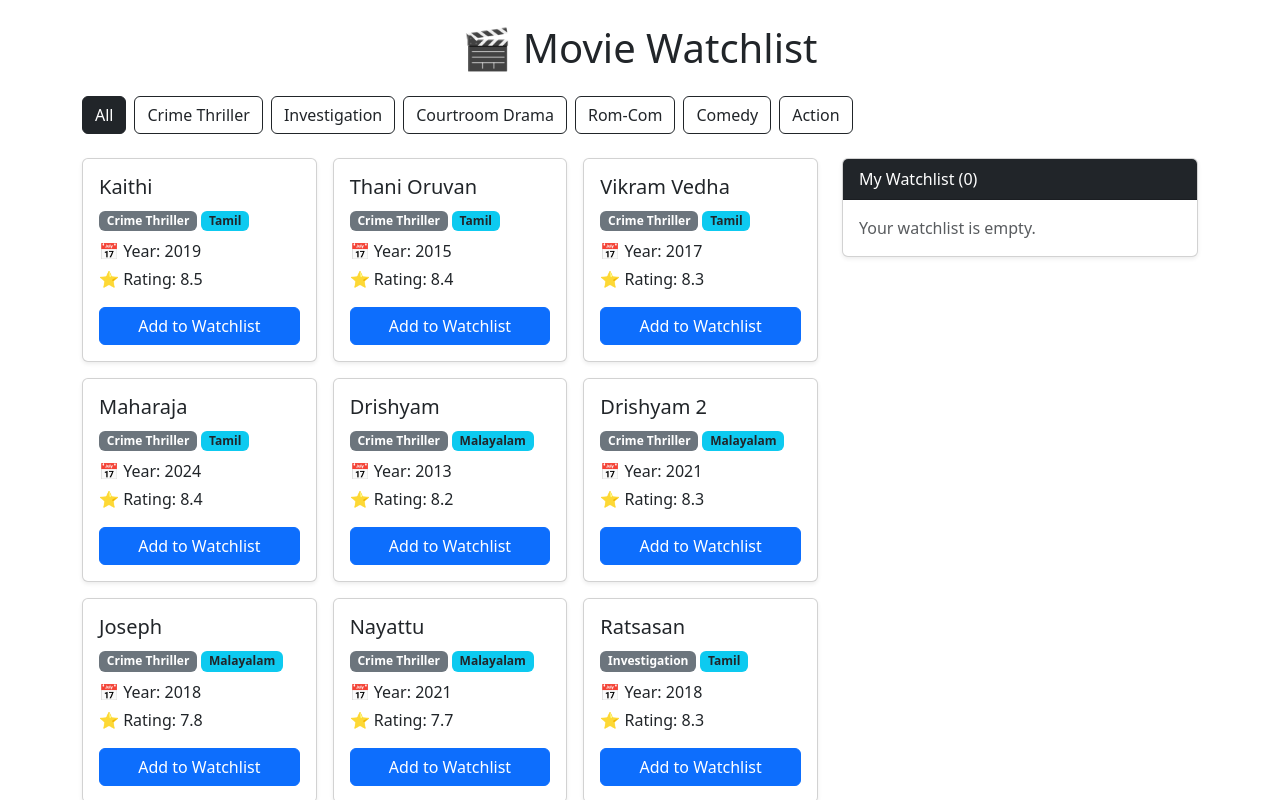
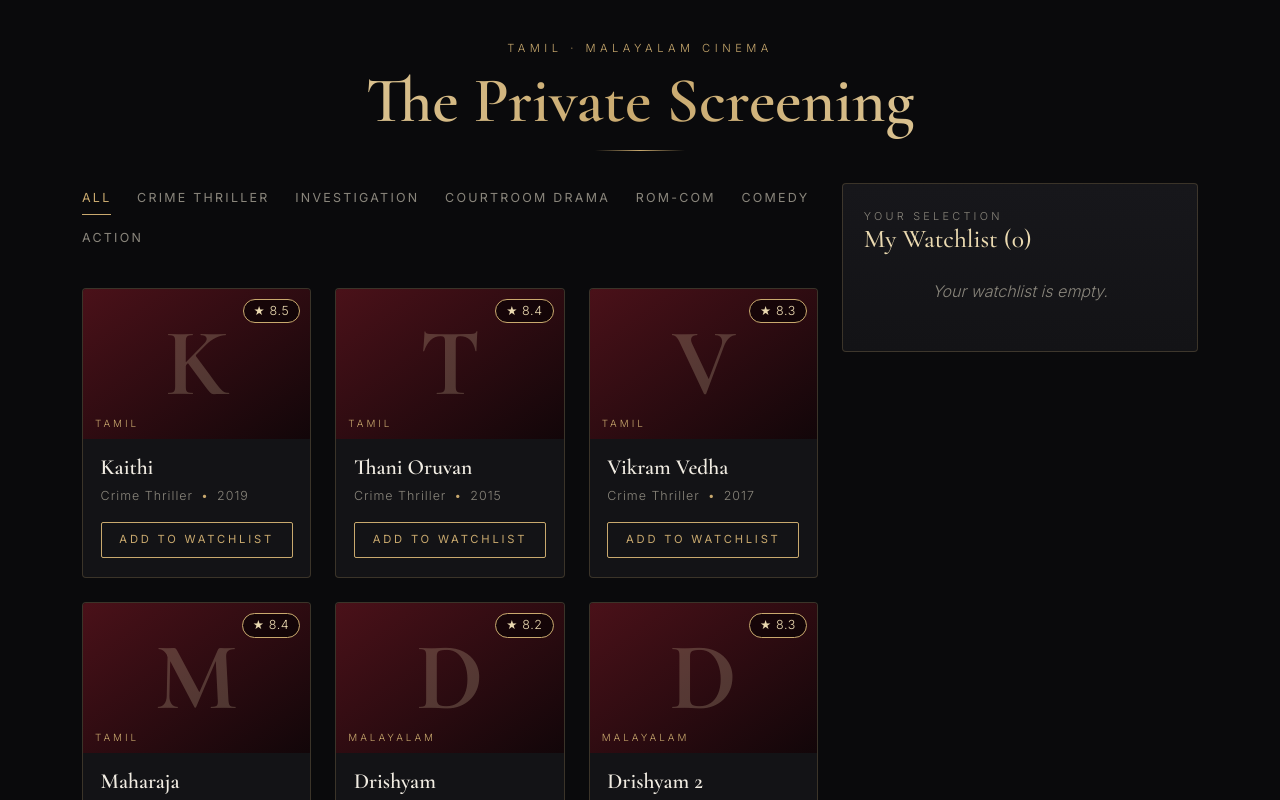
Before and after one commit to manikandanrordev-alt/movies_watchlist_react_app, a React (Vite) app: page / in a window 1280 px wide. Shown: the top 800 px of the page. Built offline with nearby package versions, Linux system fonts and the light colour scheme.

Commit message:
Movie Watch list app created using React

```diff
--- a/src/App.jsx
+++ b/src/App.jsx
@@ -6,17 +6,31 @@ import GenreFilter from "./components/GenreFilter";
 
 function App() {
   const [movies, setMovies] = useState([]);
-
+  const [loading, setLoading] = useState(true);
+  const [error, setError] = useState("");
   const [selectedGenre, setSelectedGenre] = useState("All");
 
-  const genres = ["All", ...new Set(movies.map((m) => m.genre))];
-  const filteredMovies = selectedGenre === "All" ? movies : movies.filter((m) => m.genre === selectedGenre);
+  const [watchlist, setWatchlist] = useState(() => {
+    try {
+      const saved = localStorage.getItem("watchlist");
+      return saved ? JSON.parse(saved) : [];
+    } catch {
+      return [];
+    }
+  });
 
   useEffect(() => {
-    axios.get("/movies.json").then((res) => setMovies(res.data));
+    axios
+      .get("/movies.json")
+      .then((res) => setMovies(res.data))
+      .catch(() => setError("Unable to load the collection. Please try again."))
+      .finally(() => setLoading(false));
   }, []);
 
-  const [watchlist, setWatchlist] = useState([]);
+  // Save watchlist whenever it changes
+  useEffect(() => {
+    localStorage.setItem("watchlist", JSON.stringify(watchlist));
+  }, [watchlist]);
 
   const addToWatchlist = (movie) => {
     setWatchlist((prev) =>
@@ -28,24 +42,49 @@ function App() {
     setWatchlist((prev) => prev.filter((m) => m.id !== id));
   };
 
+  const genres = ["All", ...new Set(movies.map((m) => m.genre))];
+  const filteredMovies = selectedGenre === "All" ? movies : movies.filter((m) => m.genre === selectedGenre);
+
   return (
-    <div className="container py-4">
-      <h1 className="mb-4 text-center">🎬 Movie Watchlist</h1>
-      <div className="row">
-        <GenreFilter genres={genres} selectedGenre={selectedGenre} onSelect={setSelectedGenre} />
+    <div className="container pb-5">
+      <header className="lux-header">
+        <div className="lux-eyebrow">Tamil · Malayalam Cinema</div>
+        <h1 className="lux-title">The Private Screening</h1>
+        <div className="lux-divider"></div>
+      </header>
+
+      {loading ? (
+        <div className="text-center my-5">
+          <div className="spinner-border lux-spinner" role="status">
+            <span className="visually-hidden">Loading...</span>
+          </div>
+          <p className="mt-3 lux-eyebrow">Preparing the collection</p>
+        </div>
+      ) : error ? (
+        <div className="lux-message">{error}</div>
+      ) : (
+        <div className="row g-4">
           <div className="col-lg-8">
-          <div className="row g-3">
-            {movies.map((movie) => (
+            <GenreFilter genres={genres} selectedGenre={selectedGenre} onSelect={setSelectedGenre}/>
+
+            {filteredMovies.length === 0 ? (
+              <div className="lux-message">No movies found</div>
+            ) : (
+              <div className="row g-4">
+                {filteredMovies.map((movie) => (
                   <div className="col-sm-6 col-md-4" key={movie.id}>
-                <MovieCard title={movie.title} genre={movie.genre} year={movie.year} rating={movie.rating} language={movie.language} isAdded={watchlist.some((m) => m.id === movie.id)} onAdd={() => addToWatchlist(movie)} />
+                    <MovieCard title={movie.title} genre={movie.genre} year={movie.year} rating={movie.rating} language={movie.language} isAdded={watchlist.some((m) => m.id === movie.id)} onAdd={() => addToWatchlist(movie)}/>
                   </div>
                 ))}
               </div>
+            )}
           </div>
-        <div className="col-lg-4 mt-4 mt-lg-0">
+
+          <div className="col-lg-4">
             <Watchlist watchlist={watchlist} onRemove={removeFromWatchlist} />
           </div>
         </div>
+      )}
     </div>
   );
 }
--- a/src/components/GenreFilter.jsx
+++ b/src/components/GenreFilter.jsx
@@ -1,14 +1,8 @@
 function GenreFilter({ genres, selectedGenre, onSelect }) {
   return (
-    <div className="mb-4 d-flex flex-wrap gap-2">
+    <div className="lux-tabs">
       {genres.map((genre) => (
-        <button
-          key={genre}
-          className={`btn ${
-            selectedGenre === genre ? "btn-dark" : "btn-outline-dark"
-          }`}
-          onClick={() => onSelect(genre)}
-        >
+        <button key={genre} className={`lux-tab ${selectedGenre === genre ? "active" : ""}`} onClick={() => onSelect(genre)} >
           {genre}
         </button>
       ))}
--- a/src/components/MovieCard.jsx
+++ b/src/components/MovieCard.jsx
@@ -1,20 +1,32 @@
+const posterGradients = {
+  "Crime Thriller": "linear-gradient(145deg, #4a1119, #120609)",
+  Investigation: "linear-gradient(145deg, #12384d, #060e13)",
+  "Courtroom Drama": "linear-gradient(145deg, #4a3c14, #110d05)",
+  "Rom-Com": "linear-gradient(145deg, #4a1a3e, #12060f)",
+  Comedy: "linear-gradient(145deg, #4d3510, #120c04)",
+  Action: "linear-gradient(145deg, #4d230f, #120704)",
+};
+
 function MovieCard({ title, genre, year, rating, language, isAdded, onAdd }) {
+  const background =
+    posterGradients[genre] || "linear-gradient(145deg, #2a2a30, #0e0e10)";
+
   return (
-    <div className="card h-100 shadow-sm">
-      <div className="card-body d-flex flex-column">
-        <h5 className="card-title">{title}</h5>
-        <div className="mb-2">
-          <span className="badge bg-secondary me-1">{genre}</span>
-          <span className="badge bg-info text-dark">{language}</span>
+    <div className="lux-card">
+      <div className="lux-poster" style={{ background }}>
+        <span className="lux-poster-letter">{title.charAt(0)}</span>
+        <span className="lux-rating">★ {rating}</span>
+        <span className="lux-lang">{language}</span>
+      </div>
+
+      <div className="lux-body">
+        <h5 className="lux-movie-title">{title}</h5>
+        <div className="lux-meta">
+          <span>{genre}</span>
+          <span>{year}</span>
         </div>
-        <p className="card-text mb-1">📅 Year: {year}</p>
-        <p className="card-text">⭐ Rating: {rating}</p>
 
-        <button
-          className={`btn mt-auto ${isAdded ? "btn-success" : "btn-primary"}`}
-          onClick={onAdd}
-          disabled={isAdded}
-        >
+        <button className="lux-btn" onClick={onAdd} disabled={isAdded}>
           {isAdded ? "Added" : "Add to Watchlist"}
         </button>
       </div>
--- a/src/components/Watchlist.jsx
+++ b/src/components/Watchlist.jsx
@@ -1,31 +1,30 @@
 function Watchlist({ watchlist, onRemove }) {
   return (
-    <div className="card shadow-sm">
-      <div className="card-header bg-dark text-white">
-        My Watchlist ({watchlist.length})
-      </div>
+    <aside className="lux-panel">
+      <div className="lux-panel-sub">Your Selection</div>
+      <h2 className="lux-panel-title">My Watchlist ({watchlist.length})</h2>
 
       {watchlist.length === 0 ? (
-        <div className="card-body text-muted">Your watchlist is empty.</div>
+        <div className="lux-empty">Your watchlist is empty.</div>
       ) : (
-        <ul className="list-group list-group-flush">
-          {watchlist.map((movie) => (
-            <li key={movie.id} className="list-group-item d-flex justify-content-between align-items-center">
-              <div>
-                <strong>{movie.title}</strong>
-                <br />
-                <small className="text-muted">
-                  {movie.genre} • {movie.year} • ⭐ {movie.rating}
-                </small>
+        <div className="mt-3">
+          {watchlist.map((movie, index) => (
+            <div key={movie.id} className="lux-item">
+              <span className="lux-item-no">{index + 1}</span>
+              <div className="lux-item-info">
+                <div className="lux-item-title">{movie.title}</div>
+                <div className="lux-item-meta">
+                  {movie.genre} · {movie.year} · ★ {movie.rating}
+                </div>
               </div>
-              <button className="btn btn-sm btn-outline-danger" onClick={() => onRemove(movie.id)}>
+              <button className="lux-remove" onClick={() => onRemove(movie.id)}>
                 Remove
               </button>
-            </li>
+            </div>
           ))}
-        </ul>
+        </div>
       )}
-    </div>
+    </aside>
   );
 }
 
--- a/src/main.jsx
+++ b/src/main.jsx
@@ -2,6 +2,7 @@ import { StrictMode } from 'react'
 import { createRoot } from 'react-dom/client'
 import "bootstrap/dist/css/bootstrap.min.css";
 import App from './App.jsx'
+import "./style.css";
 
 createRoot(document.getElementById('root')).render(
   <StrictMode>
--- /dev/null
+++ b/src/style.css
@@ -0,0 +1,154 @@
+@import url("https://fonts.googleapis.com/css2?family=Cormorant+Garamond:wght@500;600;700&family=Inter:wght@300;400;500&display=swap");
+
+:root {
+  --bg: #0a0a0c;
+  --panel: #131316;
+  --line: rgba(201, 169, 110, 0.22);
+  --gold: #c9a96e;
+  --gold-soft: #ead9b0;
+  --text: #f1ece2;
+  --muted: #8a867c;
+}
+
+body {
+  background:
+    radial-gradient(1200px 500px at 50% -10%, rgba(201, 169, 110, 0.12), transparent 60%),
+    var(--bg);
+  color: var(--text);
+  font-family: "Inter", sans-serif;
+  font-weight: 300;
+  min-height: 100vh;
+}
+
+/* ---------- Header ---------- */
+.lux-header { text-align: center; padding: 2.5rem 0 2rem; }
+.lux-eyebrow {
+  letter-spacing: 0.4em;
+  font-size: 0.7rem;
+  color: var(--gold);
+  text-transform: uppercase;
+}
+.lux-title {
+  font-family: "Cormorant Garamond", serif;
+  font-weight: 600;
+  font-size: clamp(2.4rem, 6vw, 4rem);
+  margin: 0.4rem 0 0.6rem;
+  background: linear-gradient(90deg, var(--gold-soft), var(--gold), var(--gold-soft));
+  -webkit-background-clip: text;
+  background-clip: text;
+  color: transparent;
+}
+.lux-divider {
+  width: 90px; height: 1px; margin: 0 auto;
+  background: linear-gradient(90deg, transparent, var(--gold), transparent);
+}
+
+/* ---------- Genre tabs ---------- */
+.lux-tabs { display: flex; flex-wrap: wrap; gap: 0.5rem 1.6rem; margin-bottom: 2rem; }
+.lux-tab {
+  background: none; border: none; padding: 0.4rem 0;
+  color: var(--muted);
+  font-size: 0.78rem; letter-spacing: 0.18em; text-transform: uppercase;
+  border-bottom: 1px solid transparent;
+  transition: all 0.25s ease;
+}
+.lux-tab:hover { color: var(--gold-soft); }
+.lux-tab.active { color: var(--gold); border-bottom-color: var(--gold); }
+
+/* ---------- Movie card ---------- */
+.lux-card {
+  height: 100%;
+  background: var(--panel);
+  border: 1px solid var(--line);
+  border-radius: 4px;
+  overflow: hidden;
+  display: flex; flex-direction: column;
+  transition: transform 0.3s ease, box-shadow 0.3s ease, border-color 0.3s ease;
+}
+.lux-card:hover {
+  transform: translateY(-6px);
+  border-color: var(--gold);
+  box-shadow: 0 18px 40px rgba(0, 0, 0, 0.6), 0 0 24px rgba(201, 169, 110, 0.12);
+}
+.lux-poster {
+  position: relative; height: 150px;
+  display: flex; align-items: center; justify-content: center;
+}
+.lux-poster-letter {
+  font-family: "Cormorant Garamond", serif;
+  font-size: 6rem; font-weight: 700; line-height: 1;
+  color: rgba(234, 217, 176, 0.22);
+}
+.lux-rating {
+  position: absolute; top: 10px; right: 10px;
+  border: 1px solid var(--gold); color: var(--gold-soft);
+  background: rgba(0, 0, 0, 0.55);
+  padding: 2px 10px; font-size: 0.78rem; letter-spacing: 0.05em;
+  border-radius: 999px;
+}
+.lux-lang {
+  position: absolute; bottom: 8px; left: 12px;
+  font-size: 0.62rem; letter-spacing: 0.3em; text-transform: uppercase;
+  color: var(--gold);
+}
+.lux-body { padding: 1rem 1.1rem 1.2rem; display: flex; flex-direction: column; flex: 1; }
+.lux-movie-title {
+  font-family: "Cormorant Garamond", serif;
+  font-size: 1.35rem; font-weight: 600; line-height: 1.2; margin-bottom: 0.4rem;
+}
+.lux-meta { color: var(--muted); font-size: 0.78rem; letter-spacing: 0.08em; margin-bottom: 1rem; }
+.lux-meta span + span::before { content: "•"; margin: 0 0.5rem; color: var(--gold); }
+
+/* ---------- Buttons ---------- */
+.lux-btn {
+  margin-top: auto; width: 100%;
+  background: transparent; color: var(--gold);
+  border: 1px solid var(--gold); border-radius: 2px;
+  padding: 0.55rem 0;
+  font-size: 0.7rem; letter-spacing: 0.25em; text-transform: uppercase;
+  transition: all 0.25s ease;
+}
+.lux-btn:hover:not(:disabled) { background: var(--gold); color: #111; }
+.lux-btn:disabled {
+  border-color: var(--line); color: var(--muted);
+  background: rgba(201, 169, 110, 0.06); cursor: not-allowed;
+}
+
+/* ---------- Watchlist panel ---------- */
+.lux-panel {
+  position: sticky; top: 1.5rem;
+  background: linear-gradient(180deg, #17171b, var(--panel));
+  border: 1px solid var(--line);
+  border-radius: 4px;
+  padding: 1.5rem 1.3rem;
+  max-height: calc(100vh - 3rem);
+  overflow-y: auto;
+}
+.lux-panel-title {
+  font-family: "Cormorant Garamond", serif;
+  font-size: 1.6rem; color: var(--gold-soft); margin: 0;
+}
+.lux-panel-sub { font-size: 0.68rem; letter-spacing: 0.3em; color: var(--muted); text-transform: uppercase; }
+.lux-empty { color: var(--muted); font-style: italic; padding: 1.5rem 0; text-align: center; }
+.lux-item {
+  display: flex; align-items: center; gap: 0.9rem;
+  padding: 0.85rem 0; border-top: 1px dashed var(--line);
+}
+.lux-item-no { font-family: "Cormorant Garamond", serif; font-size: 1.6rem; color: var(--gold); width: 1.8rem; }
+.lux-item-info { flex: 1; }
+.lux-item-title { font-size: 0.92rem; color: var(--text); }
+.lux-item-meta { font-size: 0.7rem; color: var(--muted); letter-spacing: 0.06em; }
+.lux-remove {
+  background: none; border: none; color: var(--muted);
+  font-size: 0.65rem; letter-spacing: 0.2em; text-transform: uppercase;
+  transition: color 0.2s;
+}
+.lux-remove:hover { color: #e0705f; }
+
+/* ---------- Messages ---------- */
+.lux-message {
+  border: 1px solid var(--line); border-radius: 4px;
+  padding: 2rem; text-align: center; color: var(--gold-soft);
+  letter-spacing: 0.15em; text-transform: uppercase; font-size: 0.8rem;
+}
+.lux-spinner { color: var(--gold) !important; }
```
Lines whose indentation alone changed are shown as unchanged.
